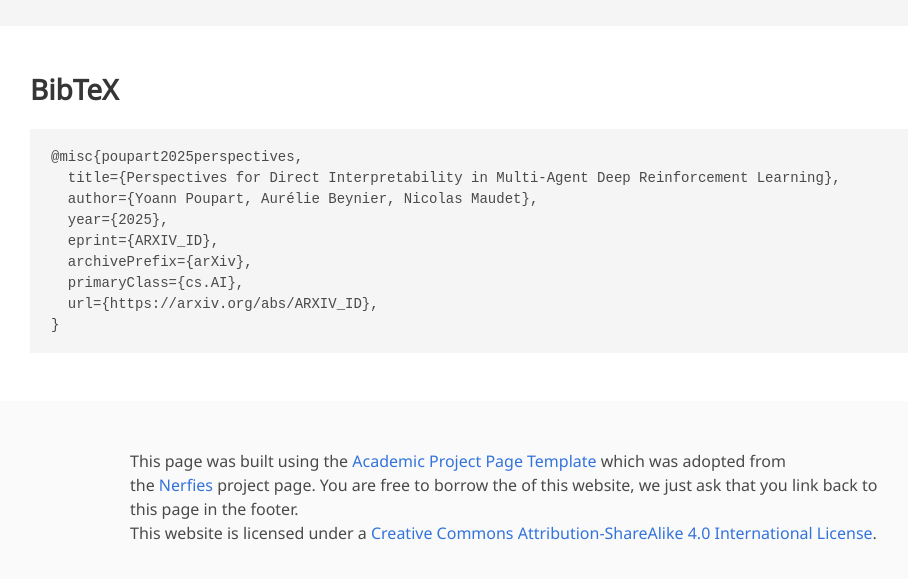
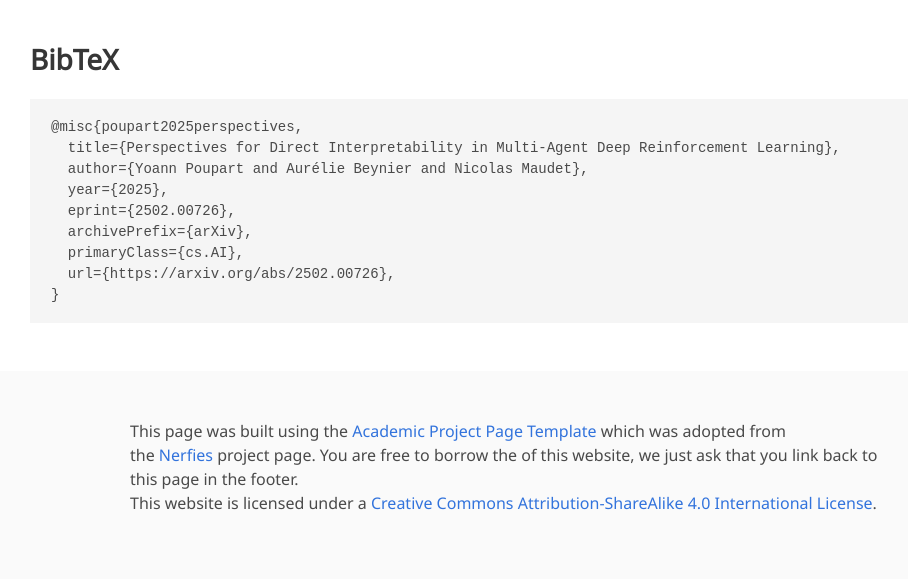
Before and after one commit to yp-edu/yp-edu.github.io, a Jekyll site: the page built from pages/_publications/xmadrl-sota.html, in a window 1280 px wide and 900 px high, scrolled down 2003 px, cut to the strip 259-838 px from the top of the window. Shown: the whole strip, without its empty margins (130-1038 px from the left). Built offline with Jekyll 4.4.1, drawn with Linux system fonts in a browser that asks for light colours; some web fonts are replaced; Markdown is read by kramdown in place of the engine named in the settings; a style sheet for code colours, icons or effects is not loaded; some of the changed text lies outside the part shown.

Commit message:
arxiv release

```diff
--- a/pages/_publications/xmadrl-sota.html
+++ b/pages/_publications/xmadrl-sota.html
@@ -38,14 +38,13 @@ description: TL;DR> By addressing Multi-Agent Deep Reinforcement Learning interp
             <span class="author-block">
               LIP6, Sorbonne University
               <br>Explain'AI Workshop @ EGC-2025
-              <br><strong>Arxiv release coming soon!</strong>
             </span>
           </div>
           <div class="column has-text-centered">
             <div class="publication-links">
                   <!-- Arxiv PDF link -->
               <span class="link-block">
-                <a href="https://arxiv.org/pdf/ARXIV_ID" target="_blank"
+                <a href="https://arxiv.org/pdf/2502.00726" target="_blank"
                 class="external-link button is-normal is-rounded is-dark">
                   <span class="icon">
                     <i class="fas fa-file-pdf"></i>
@@ -56,7 +55,7 @@ description: TL;DR> By addressing Multi-Agent Deep Reinforcement Learning interp
 
               <!-- ArXiv abstract Link -->
               <span class="link-block">
-                <a href="https://arxiv.org/abs/ARXIV_ID" target="_blank"
+                <a href="https://arxiv.org/abs/2502.00726" target="_blank"
                 class="external-link button is-normal is-rounded is-dark">
                   <span class="icon">
                     <i class="ai ai-arxiv"></i>
@@ -209,12 +208,12 @@ description: TL;DR> By addressing Multi-Agent Deep Reinforcement Learning interp
       <pre>
 <code>@misc{poupart2025perspectives,
   title={Perspectives for Direct Interpretability in Multi-Agent Deep Reinforcement Learning},
-  author={Yoann Poupart, Aurélie Beynier, Nicolas Maudet},
+  author={Yoann Poupart and Aurélie Beynier and Nicolas Maudet},
   year={2025},
-  eprint={ARXIV_ID},
+  eprint={2502.00726},
   archivePrefix={arXiv},
   primaryClass={cs.AI},
-  url={https://arxiv.org/abs/ARXIV_ID},
+  url={https://arxiv.org/abs/2502.00726},
 }</code></pre>
     </div>
 </section>
```
